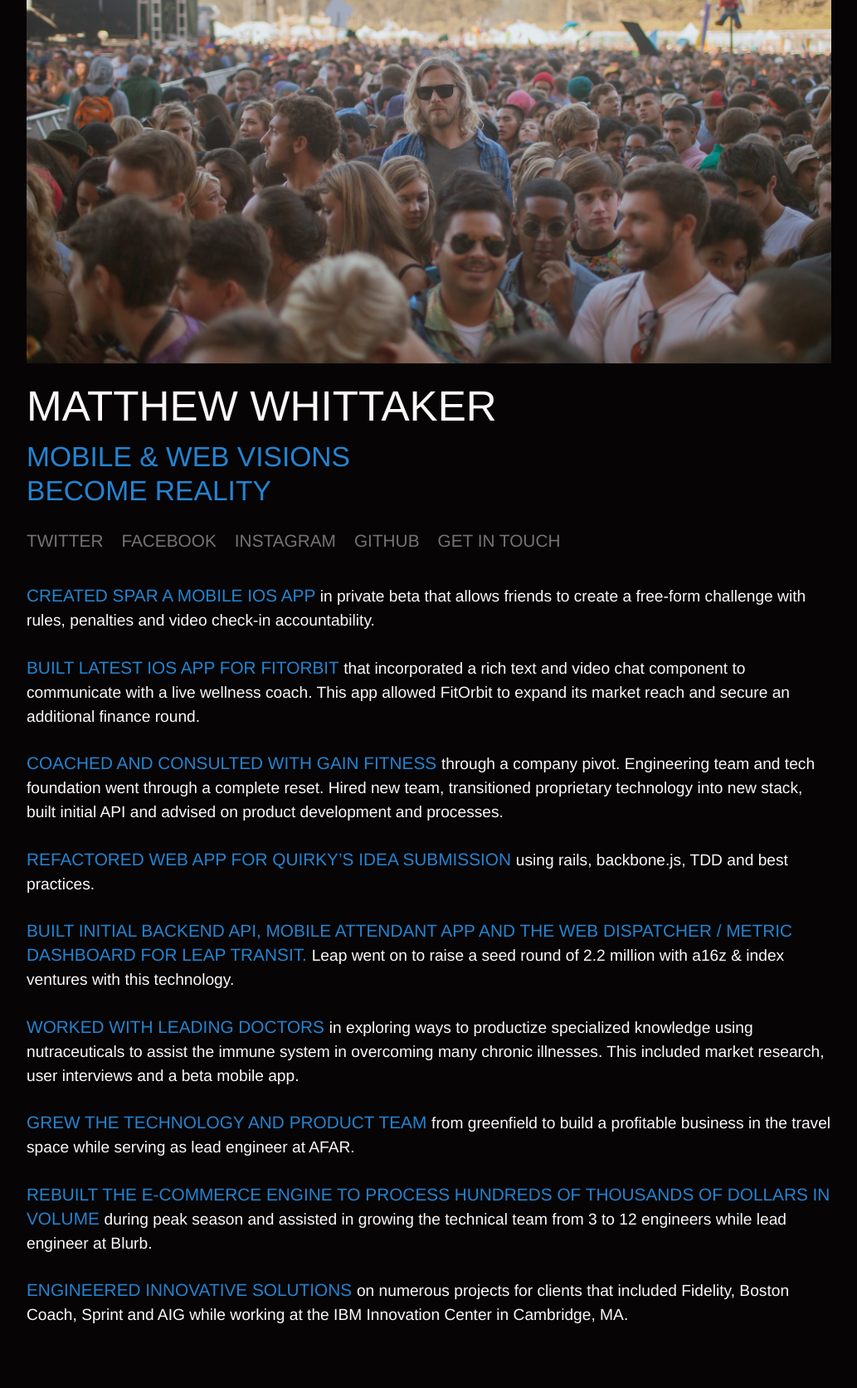
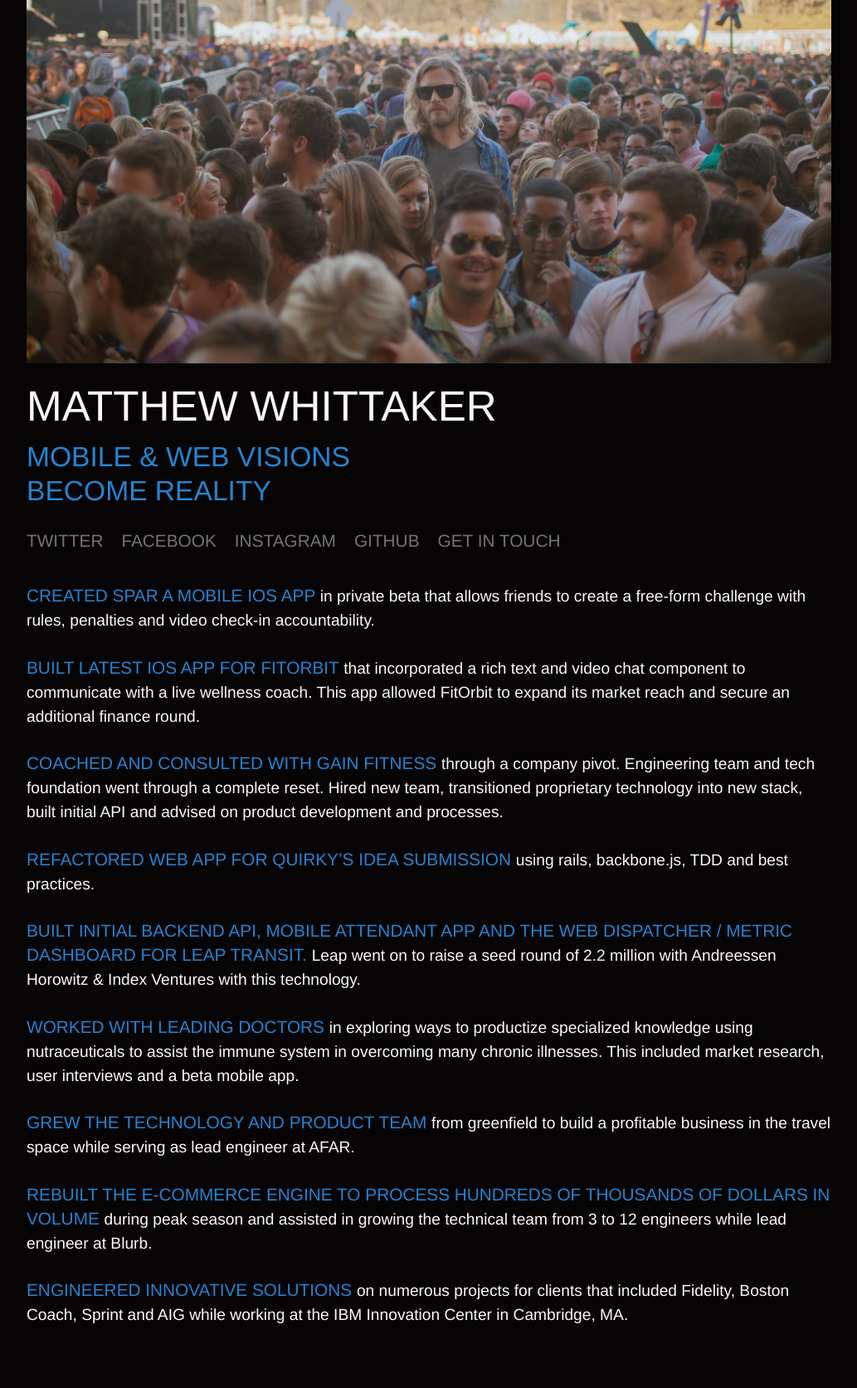
Before and after one commit to mwhitt/mwhittaker.com, a Jekyll site: the page built from index.html, in a window 1280 px wide. Shown: the whole page at 83% size, without its empty margins (123-1156 px from the left). Built offline with Jekyll 4.4.1, drawn with Linux system fonts in a browser that asks for light colours.

Commit message:
updated copy

```diff
--- a/index.html
+++ b/index.html
@@ -58,7 +58,7 @@ layout: default
 
 <div class="row">
   <div class="large-12 columns experience">
-    <h3>Built initial backend API, mobile attendant app and the web dispatcher / metric dashboard for Leap Transit. <small>Leap went on to raise a seed round of 2.2 million with a16z & index ventures with this technology.</small></h3>
+    <h3>Built initial backend API, mobile attendant app and the web dispatcher / metric dashboard for Leap Transit. <small>Leap went on to raise a seed round of 2.2 million with Andreessen Horowitz &amp; Index Ventures with this technology.</small></h3>
   </div>
 </div>
 
```
